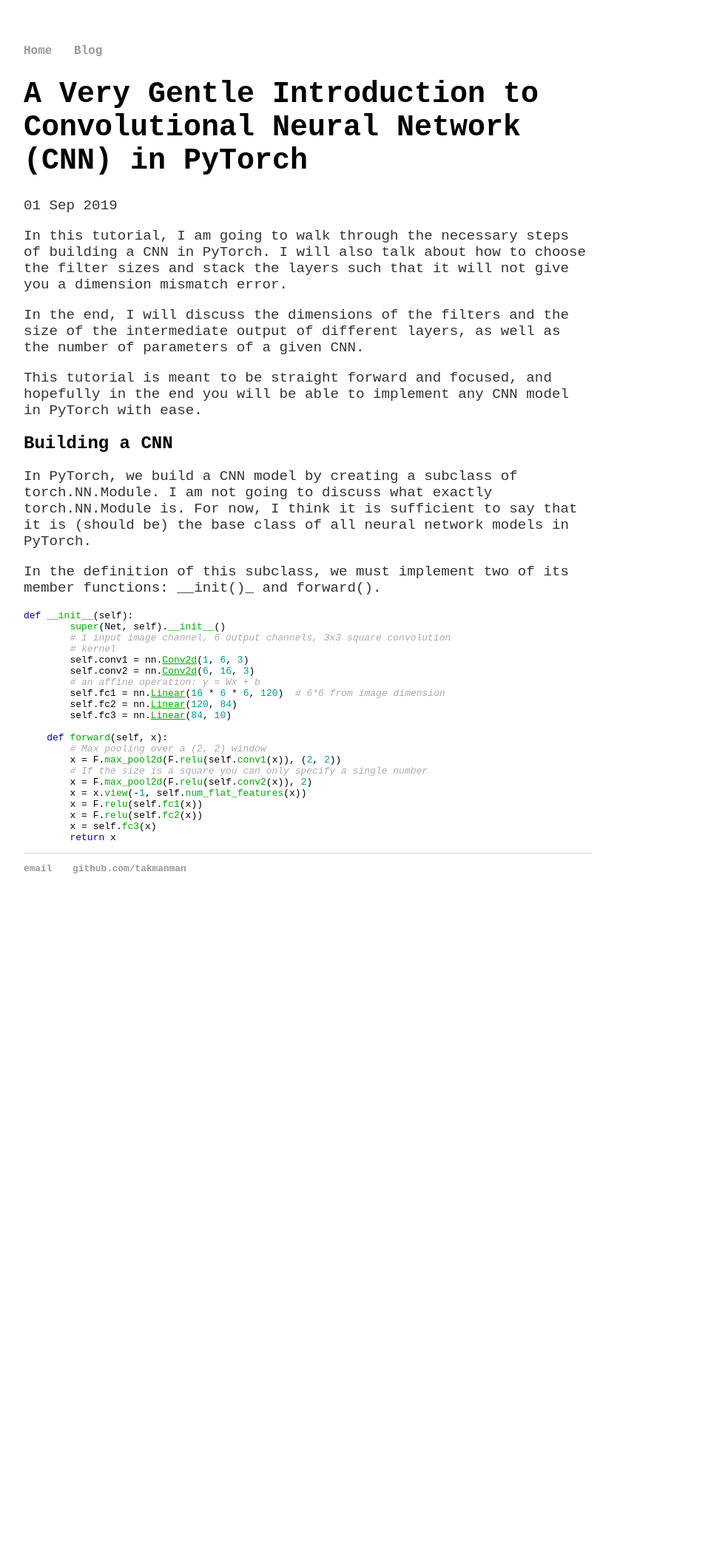
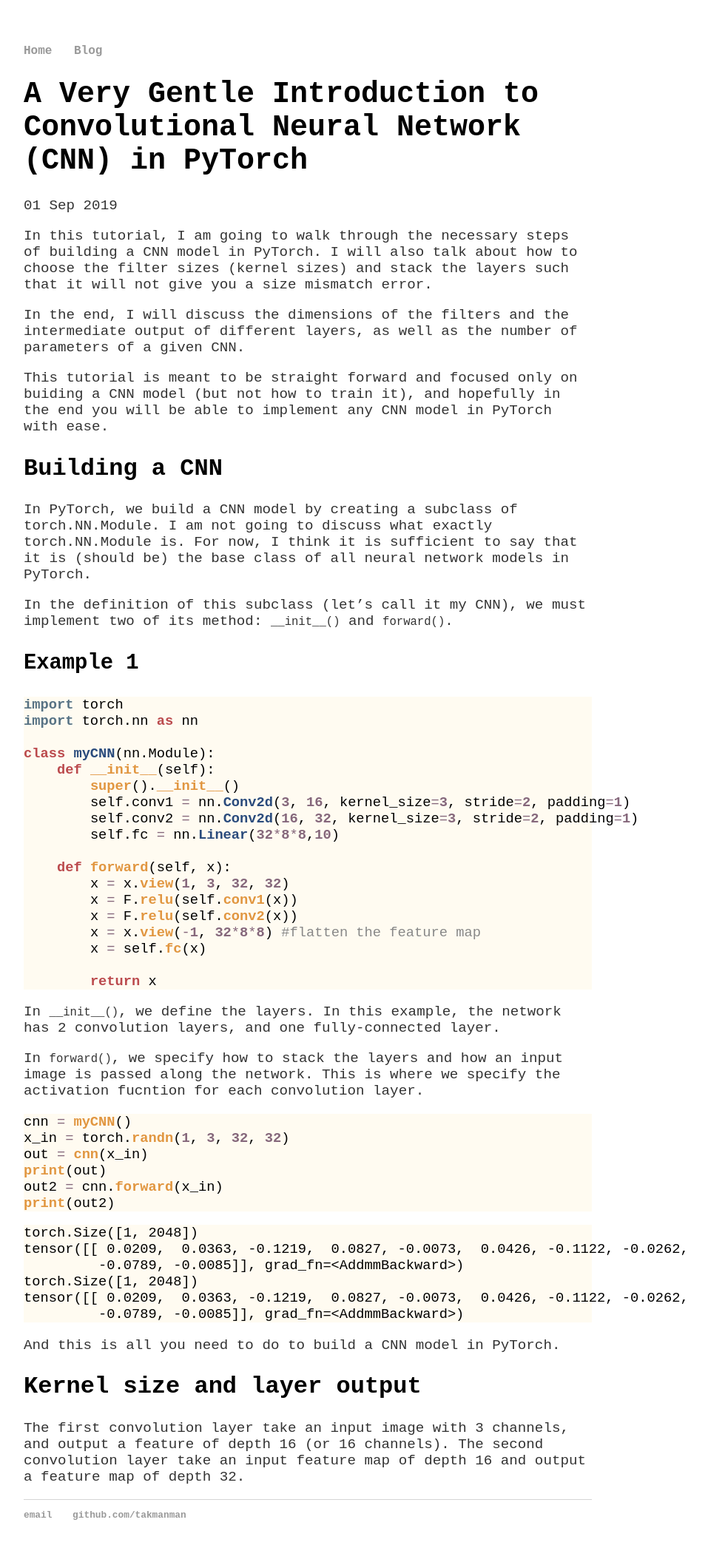
Before and after one commit to takmanman/takmanman.github.io, a Jekyll site: the page built from _tutorials/2019-09-01-first-post.md, in a window 1280 px wide. Shown: the whole page at 74% size, without its empty margins (224-1181 px from the left). Built offline with Jekyll 4.4.1, drawn with Linux system fonts in a browser that asks for light colours; before the commit the page ends 1242 px from its top, so only the background shows below that.

Commit message:
Some color schemes

````diff
--- a/_tutorials/2019-09-01-first-post.md
+++ b/_tutorials/2019-09-01-first-post.md
@@ -3,38 +3,64 @@ layout: tutorial
 title: "A Very Gentle Introduction to Convolutional Neural Network (CNN) in PyTorch"
 date: 2019-09-01
 ---
-In this tutorial, I am going to walk through the necessary steps of building a CNN in PyTorch. I will also talk about how to choose the filter sizes and stack the layers such that it will not give you a dimension mismatch error.
+In this tutorial, I am going to walk through the necessary steps of building a CNN model in PyTorch. I will also talk about how to choose the filter sizes (kernel sizes) and stack the layers such that it will not give you a size mismatch error.
 
-In the end, I will discuss the dimensions of the filters and the size of the intermediate output of different layers, as well as the number of parameters of a given CNN.
+In the end, I will discuss the dimensions of the filters and the intermediate output of different layers, as well as the number of parameters of a given CNN.
 
-This tutorial is meant to be straight forward and focused, and hopefully in the end you will be able to implement any CNN model in PyTorch with ease.
+This tutorial is meant to be straight forward and focused only on buiding a CNN model (but not how to train it), and hopefully in the end you will be able to implement any CNN model in PyTorch with ease.
 
 <h2>Building a CNN</h2>
 
 In PyTorch, we build a CNN model by creating a subclass of torch.NN.Module. I am not going to discuss what exactly torch.NN.Module is. For now, I think it is sufficient to say that it is (should be) the base class of all neural network models in PyTorch.
 
-In the definition of this subclass, we must implement two of its member functions: <span>&#95;&#95;</span>init()<span>&#95;</span> and forward().
+In the definition of this subclass (let's call it my CNN), we must implement two of its method: ```__init__()``` and ```forward()```.
+
+<h3> Example 1 </h3>
 
 ```python
-def __init__(self):
-        super(Net, self).__init__()
-        # 1 input image channel, 6 output channels, 3x3 square convolution
-        # kernel
-        self.conv1 = nn.Conv2d(1, 6, 3)
-        self.conv2 = nn.Conv2d(6, 16, 3)
-        # an affine operation: y = Wx + b
-        self.fc1 = nn.Linear(16 * 6 * 6, 120)  # 6*6 from image dimension
-        self.fc2 = nn.Linear(120, 84)
-        self.fc3 = nn.Linear(84, 10)
+import torch
+import torch.nn as nn
+
+class myCNN(nn.Module):
+    def __init__(self):
+        super().__init__()
+        self.conv1 = nn.Conv2d(3, 16, kernel_size=3, stride=2, padding=1)
+        self.conv2 = nn.Conv2d(16, 32, kernel_size=3, stride=2, padding=1)
+        self.fc = nn.Linear(32*8*8,10)
 
     def forward(self, x):
-        # Max pooling over a (2, 2) window
-        x = F.max_pool2d(F.relu(self.conv1(x)), (2, 2))
-        # If the size is a square you can only specify a single number
-        x = F.max_pool2d(F.relu(self.conv2(x)), 2)
-        x = x.view(-1, self.num_flat_features(x))
-        x = F.relu(self.fc1(x))
-        x = F.relu(self.fc2(x))
-        x = self.fc3(x)
+        x = x.view(1, 3, 32, 32)
+        x = F.relu(self.conv1(x))
+        x = F.relu(self.conv2(x))
+        x = x.view(-1, 32*8*8) #flatten the feature map
+        x = self.fc(x)
+
         return x
 ```
+In ```__init__()```, we define the layers. In this example, the network has 2 convolution layers, and one fully-connected layer.
+
+In ```forward()```, we specify how to stack the layers and how an input image is passed along the network. This is where we specify the activation fucntion for each convolution layer.
+
+```python
+cnn = myCNN()
+x_in = torch.randn(1, 3, 32, 32)
+out = cnn(x_in)
+print(out)
+out2 = cnn.forward(x_in)
+print(out2)
+```
+
+```
+torch.Size([1, 2048])
+tensor([[ 0.0209,  0.0363, -0.1219,  0.0827, -0.0073,  0.0426, -0.1122, -0.0262,
+         -0.0789, -0.0085]], grad_fn=<AddmmBackward>)
+torch.Size([1, 2048])
+tensor([[ 0.0209,  0.0363, -0.1219,  0.0827, -0.0073,  0.0426, -0.1122, -0.0262,
+         -0.0789, -0.0085]], grad_fn=<AddmmBackward>)
+```
+
+And this is all you need to do to build a CNN model in PyTorch.
+
+<h2> Kernel size and layer output </h2>
+The first convolution layer take an input image with 3 channels, and output a feature of depth 16 (or 16 channels).
+The second convolution layer take an input feature map of depth 16 and output a feature map of depth 32.
--- a/css/autumn.css
+++ b/css/autumn.css
@@ -1,5 +1,5 @@
 .highlight .hll { background-color: #ffffcc }
-.highlight  { background: #ffffff; }
+.highlight  { background: #ffffff; font-size: 1.2em;}
 .highlight .c { color: #aaaaaa; font-style: italic } /* Comment */
 .highlight .err { color: #FF0000; background-color: #FFAAAA } /* Error */
 .highlight .k { color: #0000aa } /* Keyword */
--- a/css/main.css
+++ b/css/main.css
@@ -1,4 +1,4 @@
-@import url(autumn.css);
+@import url(mande.css);
 
 body {
     margin: 60px auto;
@@ -25,9 +25,13 @@ a:hover {
 h1 {
     font-size: 2.5em;
 }
+h2 {
+    font-size: 2.0em;
+
+}
 h3 {
     font-size: 1.8em;
-    margin: 10px
+
 }
 p {
     font-size: 1.2em;
--- /dev/null
+++ b/css/mande.css
@@ -0,0 +1,69 @@
+.highlight .hll { background-color: #ffffcc }
+.highlight  { background: #FFFBF1; font-size: 1.2em;}
+.highlight .c { color: #888888 } /* Comment */
+.highlight .err { color: #FF0000; background-color: #FFAAAA } /* Error */
+.highlight .k { color: #BB4A4D; font-weight: bold } /* Keyword */
+.highlight .o { color: #85677B } /* Operator */
+.highlight .ch { color: #888888 } /* Comment.Hashbang */
+.highlight .cm { color: #888888 } /* Comment.Multiline */
+.highlight .cp { color: #557799 } /* Comment.Preproc */
+.highlight .cpf { color: #888888 } /* Comment.PreprocFile */
+.highlight .c1 { color: #888888 } /* Comment.Single */
+.highlight .cs { color: #cc0000; font-weight: bold } /* Comment.Special */
+.highlight .gd { color: #A00000 } /* Generic.Deleted */
+.highlight .ge { font-style: italic } /* Generic.Emph */
+.highlight .gr { color: #FF0000 } /* Generic.Error */
+.highlight .gh { color: #000080; font-weight: bold } /* Generic.Heading */
+.highlight .gi { color: #00A000 } /* Generic.Inserted */
+.highlight .go { color: #888888 } /* Generic.Output */
+.highlight .gp { color: #c65d09; font-weight: bold } /* Generic.Prompt */
+.highlight .gs { font-weight: bold } /* Generic.Strong */
+.highlight .gu { color: #800080; font-weight: bold } /* Generic.Subheading */
+.highlight .gt { color: #0044DD } /* Generic.Traceback */
+.highlight .kc { color: #577284; font-weight: bold } /* Keyword.Constant */
+.highlight .kd { color: #577284; font-weight: bold } /* Keyword.Declaration */
+.highlight .kn { color: #577284; font-weight: bold } /* Keyword.Namespace */
+.highlight .kp { color: #003388; font-weight: bold } /* Keyword.Pseudo */
+.highlight .kr { color: #577284; font-weight: bold } /* Keyword.Reserved */
+.highlight .kt { color: #333399; font-weight: bold } /* Keyword.Type */
+.highlight .m { color: #6600EE; font-weight: bold } /* Literal.Number */
+.highlight .s { background-color: #fff0f0 } /* Literal.String */
+.highlight .na { color: #797B3A } /* Name.Attribute */
+.highlight .nb { color: #797B3A } /* Name.Builtin, Python super */
+.highlight .nc { color: #2A4B7C; font-weight: bold } /* Name.Class */
+.highlight .no { color: #003366; font-weight: bold } /* Name.Constant */
+.highlight .nd { color: #555555; font-weight: bold } /* Name.Decorator */
+.highlight .ni { color: #184A45; font-weight: bold } /* Name.Entity */
+.highlight .ne { color: #FF0000; font-weight: bold } /* Name.Exception */
+.highlight .nf { color: #E19640; font-weight: bold } /* Name.Function */
+.highlight .nl { color: #184A45; font-weight: bold } /* Name.Label */
+.highlight .nn { color: #0e84b5; font-weight: bold } /* Name.Namespace */
+.highlight .nt { color: #85677B } /* Name.Tag */
+.highlight .nv { color: #85677B } /* Name.Variable */
+.highlight .ow { color: #000000; font-weight: bold } /* Operator.Word */
+.highlight .w { color: #bbbbbb } /* Text.Whitespace */
+.highlight .mb { color: #6600EE; font-weight: bold } /* Literal.Number.Bin */
+.highlight .mf { color: #6600EE; font-weight: bold } /* Literal.Number.Float */
+.highlight .mh { color: #005588; font-weight: bold } /* Literal.Number.Hex */
+.highlight .mi { color: #85677B; font-weight: bold } /* Literal.Number.Integer */
+.highlight .mo { color: #4400EE; font-weight: bold } /* Literal.Number.Oct */
+.highlight .sa { background-color: #fff0f0 } /* Literal.String.Affix */
+.highlight .sb { background-color: #fff0f0 } /* Literal.String.Backtick */
+.highlight .sc { color: #0044DD } /* Literal.String.Char */
+.highlight .dl { background-color: #fff0f0 } /* Literal.String.Delimiter */
+.highlight .sd { color: #DD4422 } /* Literal.String.Doc */
+.highlight .s2 { background-color: #fff0f0 } /* Literal.String.Double */
+.highlight .se { color: #666666; font-weight: bold; background-color: #fff0f0 } /* Literal.String.Escape */
+.highlight .sh { background-color: #fff0f0 } /* Literal.String.Heredoc */
+.highlight .si { background-color: #eeeeee } /* Literal.String.Interpol */
+.highlight .sx { color: #DD2200; background-color: #fff0f0 } /* Literal.String.Other */
+.highlight .sr { color: #000000; background-color: #fff0ff } /* Literal.String.Regex */
+.highlight .s1 { background-color: #fff0f0 } /* Literal.String.Single */
+.highlight .ss { color: #85677B } /* Literal.String.Symbol */
+.highlight .bp { color: #797B3A } /* Name.Builtin.Pseudo, Python self*/
+.highlight .fm { color: #0066BB; font-weight: bold } /* Name.Function.Magic */
+.highlight .vc { color: #797B3A } /* Name.Variable.Class */
+.highlight .vg { color: #dd7700; font-weight: bold } /* Name.Variable.Global */
+.highlight .vi { color: #797B3A } /* Name.Variable.Instance */
+.highlight .vm { color: #85677B } /* Name.Variable.Magic */
+.highlight .il { color: #0000DD; font-weight: bold } /* Literal.Number.Integer.Long */
````
